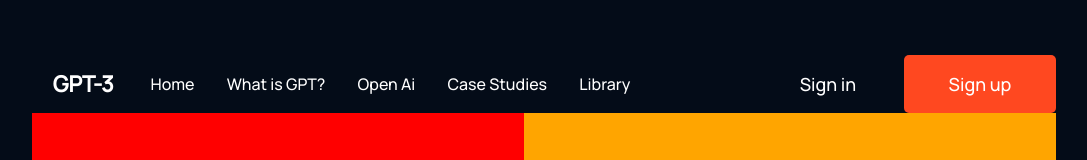
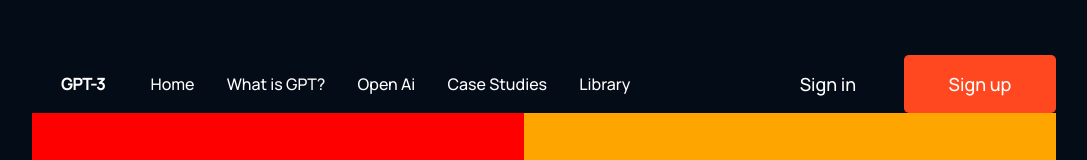
Before and after one commit to lorenzoaniel/gpt3-project, a React (Create React App) app: page / in a window 1280 px wide. Shown: the top 160 px of the page, without its empty margins (96-1183 px from the left). Built offline with nearby package versions, Linux system fonts and the light colour scheme.

Commit message:
logo: styling logic change
injecting style via object variants

```diff
--- a/src/Components/Logo/Logo.tsx
+++ b/src/Components/Logo/Logo.tsx
@@ -3,7 +3,7 @@ import styled from "styled-components";
 
 type LogoProps = {
 	logoNameProp: string;
-	variant: string;
+	variant?: string;
 };
 
 type LogoStyledProps = {
@@ -17,7 +17,7 @@ interface LogoVariantsType {
 }
 
 const Logo = (props: LogoProps) => {
-	const { variant, logoNameProp } = props;
+	const { logoNameProp, variant = "default" } = props;
 
 	return (
 		<LogoContainer>
@@ -29,15 +29,17 @@ const Logo = (props: LogoProps) => {
 };
 
 const LogoVariants: LogoVariantsType = {
+	/* variants of the component can be applied on the 'variant' prop as a string. ex variant={"navStyle"} */
 	LogoContainer: {},
 	LogoMiniContainer: {},
 	LogoLetters: {
-		navStyle: {
-			fontSize: "22px",
-		},
-		footerStyle: {
-			fontSize: "24px",
-		},
+		default: `` /* default to rely on base style stated on style component */,
+		navStyle: `
+			font-size: 22px,
+		`,
+		footerStyle: `
+			font-size: 24px,
+		`,
 	},
 };
 
@@ -57,9 +59,9 @@ export const LogoMiniContainer = styled.span`
 `;
 
 export const LogoLetters = styled.a<LogoStyledProps>`
-	font-size: ${(props) =>
-		LogoVariants.LogoLetters[props.variant as keyof LogoVariantsType].fontSize};
 	font-weight: 900;
+
+	${(props) => LogoVariants.LogoLetters[props.variant as keyof LogoVariantsType]}
 `;
 
 export default Logo;
```
